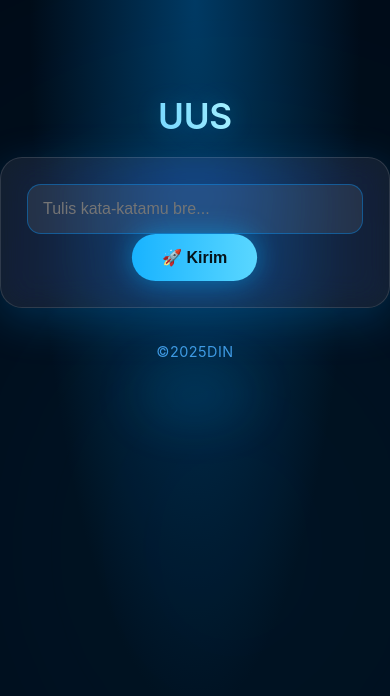
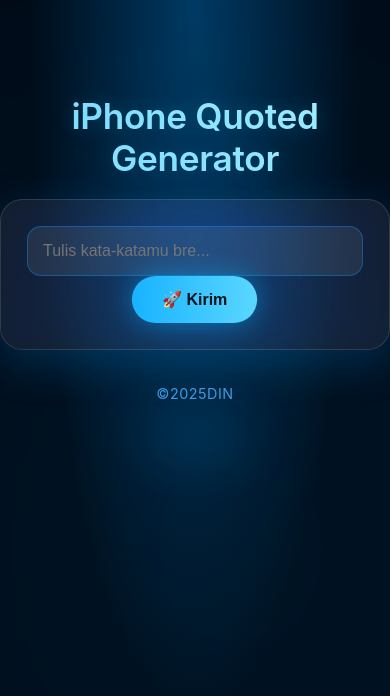
Before and after one commit to RASYASPEEDNET/generator-texs-ip, a website: page index.html in a window 390 px wide. Drawn offline with Linux system fonts and the light colour scheme.

Commit message:
Change header text to 'iPhone Quoted Generator'

```diff
--- a/index.html
+++ b/index.html
@@ -9,7 +9,7 @@
   <link rel="stylesheet" href="style.css">
 </head>
 <body>
-  <h1>UUS</h1>
+  <h1>iPhone Quoted Generator</h1>
   <div class="container">
     <input type="text" id="message" placeholder="Tulis kata-katamu bre...">
     <button onclick="generateImage()">🚀 Kirim</button>
```
